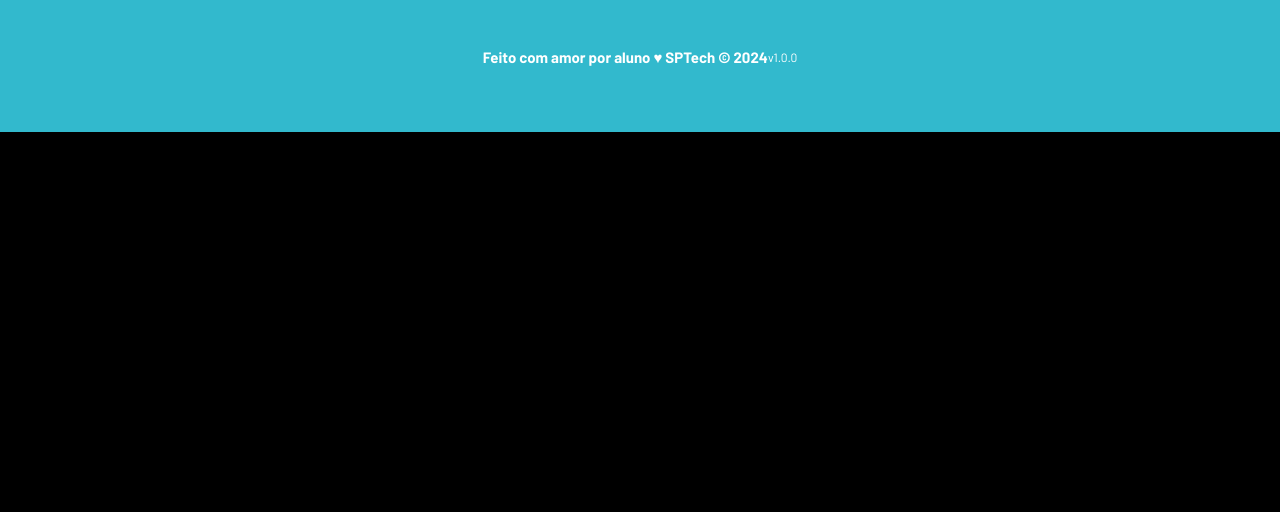
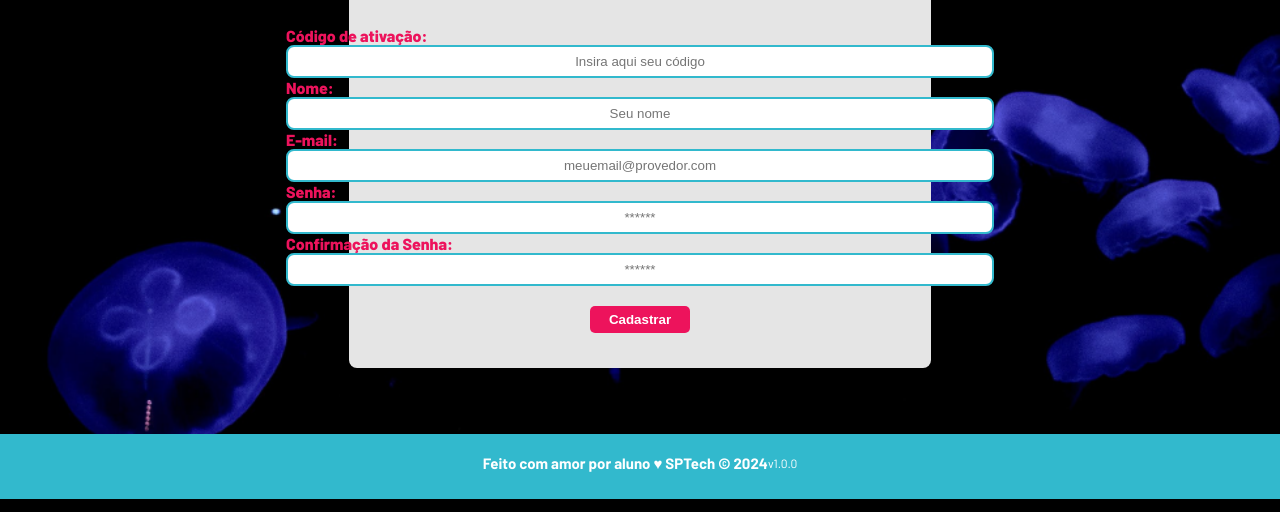
Before and after one commit to LucasDev-end/AquaTech, a plain HTML site: page public/cadastro.html in a window 1280 px wide. Shown: the part 301-813 px from the top of the page. Drawn offline with Linux system fonts and the light colour scheme.

Commit message:
Entrega PI

```diff
--- a/public/cadastro.html
+++ b/public/cadastro.html
@@ -8,7 +8,8 @@
 
   <title>AquaTech | Cadastro</title>
 
-  <link rel="stylesheet" href="styles/style.css" />
+  <link rel="stylesheet" href="styles/style.css">
+  <link rel="stylesheet" href="styles/style_login.css">
   <link rel="icon" href="assets/icon/favicon2.ico" />
   <link rel="preconnect" href="https://fonts.gstatic.com" />
 </head>
--- a/public/styles/style.css
+++ b/public/styles/style.css
@@ -1,30 +1,25 @@
-/* Adicionar aqui toda a estilização criada para sua aplicação. */
-
 @import url('https://fonts.googleapis.com/css2?family=Barlow:ital,wght@0,100;0,200;0,300;0,400;0,500;0,600;0,700;0,800;0,900;1,100;1,200;1,300;1,400;1,500;1,600;1,700;1,800;1,900&display=swap');
 
-/* definindo cor de fundo da pagina, e a fonte geral */
-body{
+
+body {
     margin: 0;
     padding: 0;
     font-family: 'Barlow', sans-serif;
     background-color: black;
 }
 
-/* definindo variavel */
 :root{
-    --tamanho-header:80px;
+    --tamanho-header: 80px;
+    --tamanho-footer: 65px;
     --tamanho-banner: calc(100vh - var(--tamanho-header) - var(--tamanho-footer) - 2px);
     --tamanho-login: calc(100vh - var(--tamanho-header) - var(--tamanho-footer) - 2px);
-    --tamanho-footer: 65px;
 }
 
-/* Header */
 .header{
     height: var(--tamanho-header);
     border-bottom: 2px solid #32b9cd;
 }
 
-/*  */
 .container{
     display: flex;
     width: 80%;
@@ -37,49 +32,44 @@ body{
     height: 100%;
 }
 
-.header a{
+.header a {
     text-decoration: none;
     color: #e3b062;
 }
 
 .agora{
-    /* definir o quanto de negrito vai ter */
     font-weight: 800;
 }
-
-/* barra de navegação */
 
 .navbar{
     width: 300px;
     display: flex;
     align-items: center;
     justify-content: space-between;
-    list-style: none; /*tirar a bolinha da lista*/
+    list-style: none;
     color: #e3b062;
 }
 
-/* estilizando o titulo AQUA TECH */
 .titulo{
     color: #32b9cd;
     width: fit-content;
-    font-weight: 800;
+    font-weight: 500;
 }
 
-/* banner */
-.banner{
+.banner {
     height: var(--tamanho-banner);
     color: white;
     background-image: url('../assets/imgs/bg-jelly-fish-para-home.png');
     background-size: cover;
 }
 
-.banner .container{
+.banner .container {
     justify-content: center;
     align-items: center;
     height: 100%;
 }
 
-.banner .container p{
+.banner .container p {
     width: 50%;
     margin: 0;
     padding: 0;
@@ -91,7 +81,7 @@ body{
 }
 
 .social{
-    background-color: #e5e5e5;
+    background-color:  white;
     display: flex;
     justify-content: center;
     align-items: center;
@@ -101,25 +91,24 @@ body{
     display: flex;
     justify-content: space-between;
     width: 100%;
-    padding: 30px 0; /*borda interna*/
+    padding: 30px 0;
 }
 
 .box{
     display: flex;
     flex-direction: column;
     align-items: center;
+    margin: 0 5px;
 }
 
 .box img{
     width: 170px;
 }
 
-/* Footer */
-
-.footer{
+.footer {
     background-color: #32b9cd;
-    height: 150px;
-    color: #fff;
+    height: var(--tamanho-footer);
+    color: white;
     display: flex;
     font-size: 15px;
 }
@@ -129,6 +118,6 @@ body{
     align-items: center;
 }
 
-.version{
+.version {
     font-size: 12px;
 }
--- /dev/null
+++ b/public/styles/style_login.css
@@ -0,0 +1,69 @@
+.login{
+    display: flex;
+    height: var(--tamanho-banner);
+    color: #ed135c;
+    background-image: url('../assets/imgs/bg-jelly-fish-para-home.png');
+    background-size: cover;
+}
+
+.container{
+    display: flex;
+    justify-content: center;
+    width: 40%;
+    padding-bottom: 20px;
+}
+
+.login .container{
+    display: flex;
+    justify-content: center;
+    background-color: #e5e5e5;
+    border-radius: 8px;
+    padding: 35px;
+}
+
+.formulario{
+    display: flex;
+    flex-direction: column;
+    align-items: center;
+    justify-content: center;
+    width: auto;
+}
+
+.card{
+    display: flex;
+    flex-direction: column;
+    align-items: center;
+}
+
+.campo{
+    display: flex;
+    flex-direction: column;
+    width: auto;
+}
+
+.campo input{
+    text-align: center;
+    border-radius: 8px;
+    border: 2px solid #32b9cd;
+    width: 700px;
+    height: 27px;
+}
+
+.campo span{
+    font-weight: 800;
+}
+
+.botao{
+    background-color: #ed135c;
+    margin-top: 20px;
+    width: 100px;
+    height: 27px;
+    border-radius: 5px;
+    color: #ffffff;
+    font-weight: 800;
+    border: none;
+}
+
+.card h2{
+    font-size: 50px;
+}
```
Also changed, not shown: public/login.html (+1 -0 lines).
